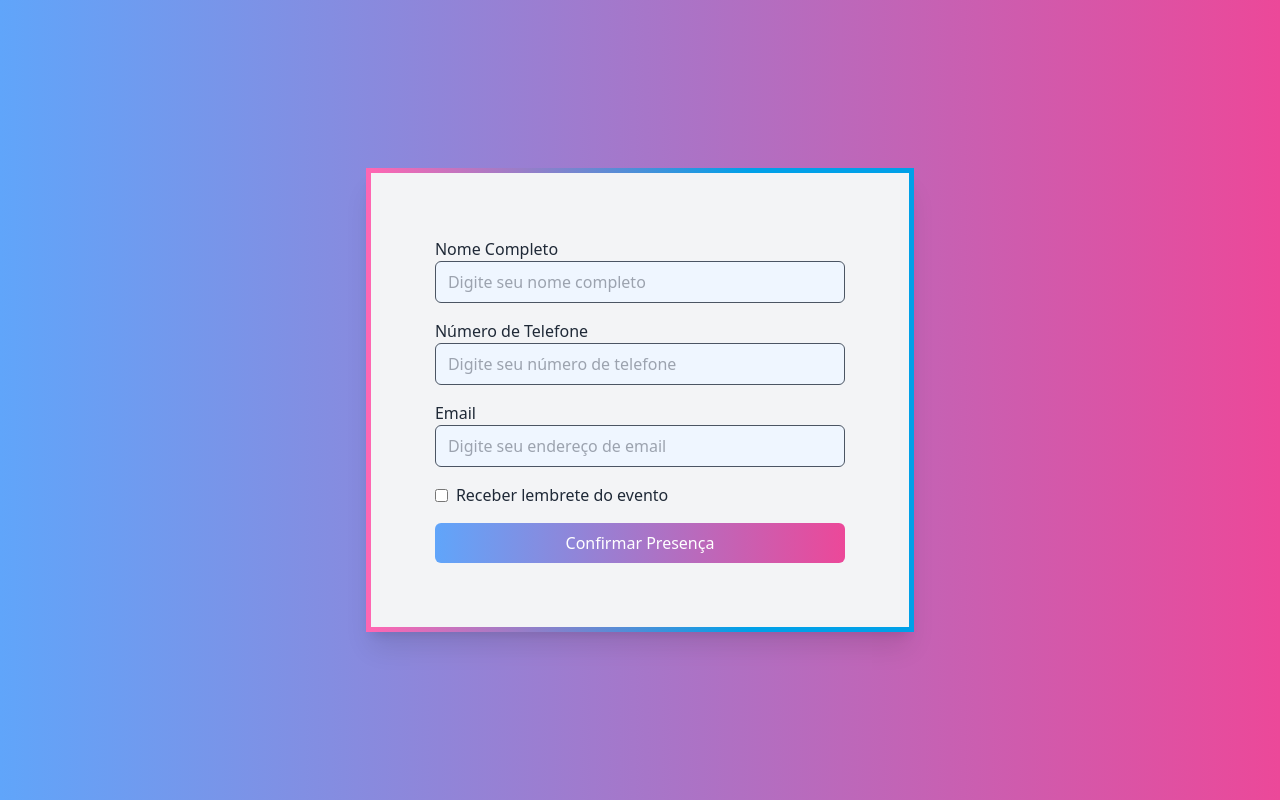
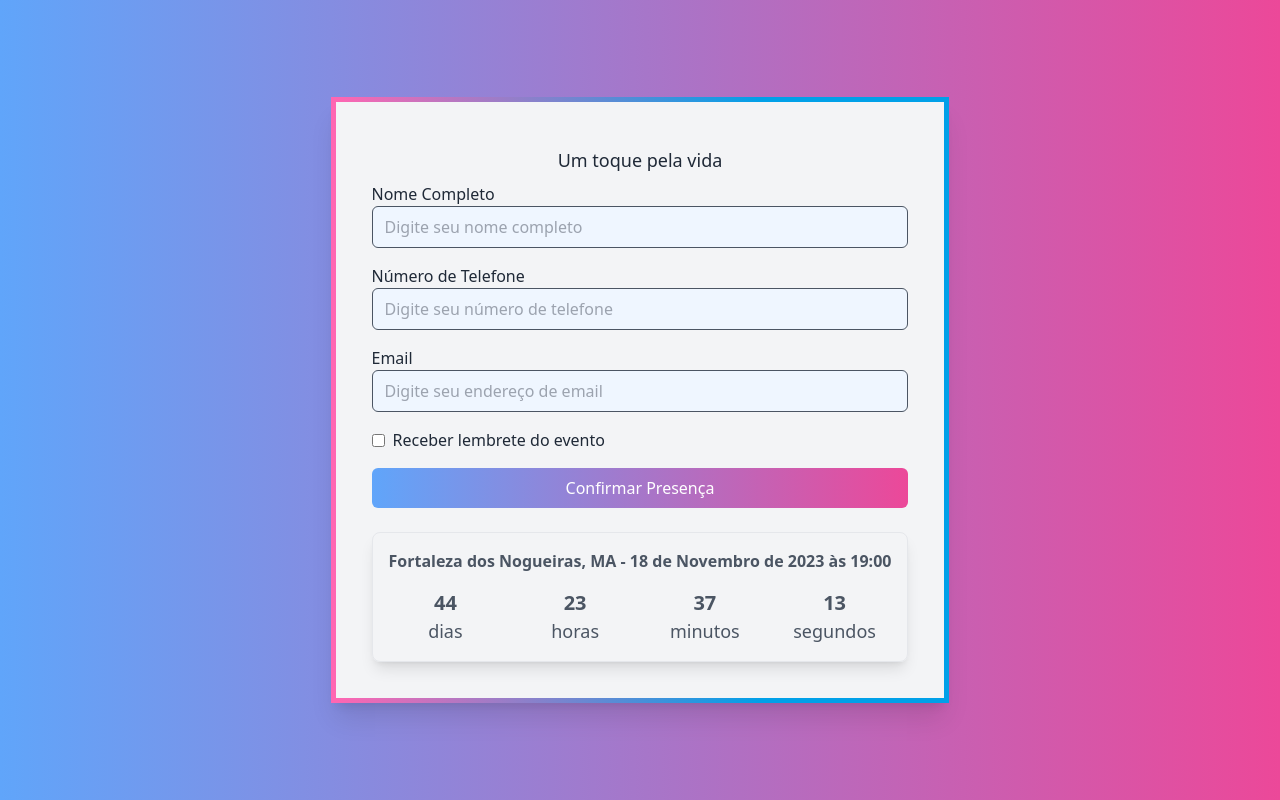
Before and after one commit to thayna-bezerra/RSVPeasy, a React (Vite) app in the folder rsvp-project/: page / in a window 1280 px wide. Built offline with nearby package versions, Linux system fonts and the light colour scheme.

Commit message:
countdown

```diff
--- a/rsvp-project/package.json
+++ b/rsvp-project/package.json
@@ -11,8 +11,10 @@
   },
   "dependencies": {
     "autoprefixer": "^10.4.16",
+    "moment": "^2.29.4",
     "postcss-cli": "^10.1.0",
     "react": "^18.2.0",
+    "react-countdown": "^2.3.5",
     "react-dom": "^18.2.0",
     "tailwindcss": "^3.3.3"
   },
--- a/rsvp-project/src/App.tsx
+++ b/rsvp-project/src/App.tsx
@@ -1,8 +1,13 @@
+import CountdownComponent from './CountdownComponent'
+
 export default function App() {
   return (
     <body className="flex w-full h-screen justify-center items-center font-Outfit text-white bg-gradient-to-r from-blue-400 to-pink-500">
-      <section className="flex flex-col justify-center rounded-lg bg-gray-100 shadow-xl p-16 relative section-border">
-        <div className="flex flex-col max-w-2xl">
+      <section className="flex flex-col justify-center rounded-lg bg-gray-100 shadow-xl p-9 relative section-border">
+        <h2 className="text-gray-800 text-lg font-medium text-center p-2">
+          Um toque pela vida
+        </h2>
+        <div className="flex flex-col max-w-2xl mb-6">
           <form>
             <div className="mb-4">
               <label className="text-gray-800 text-base font-medium mb-1">
@@ -63,6 +68,8 @@ export default function App() {
             </div>
           </form>
         </div>
+
+        <CountdownComponent />
       </section>
     </body>
   )
--- /dev/null
+++ b/rsvp-project/src/CountdownComponent.tsx
@@ -0,0 +1,37 @@
+import React from 'react'
+import Countdown from 'react-countdown'
+import moment from 'moment'
+
+const targetDate = moment('2023-11-18 19:00:00')
+
+const CountdownComponent: React.FC = () => {
+  const renderer = ({ days, hours, minutes, seconds }: any) => (
+    <div className="text-center text-gray-600">
+      <h1 className="text-base font-bold mb-4">
+        Fortaleza dos Nogueiras, MA - 18 de Novembro de 2023 às 19:00
+      </h1>
+      <div className="grid grid-cols-4 gap-4 ">
+        <div className="text-lg">
+          <span className="text-xl font-bold">{days}</span> <br /> dias
+        </div>
+        <div className="text-lg">
+          <span className="text-xl font-bold">{hours}</span> <br /> horas
+        </div>
+        <div className="text-lg">
+          <span className="text-xl font-bold">{minutes}</span> <br /> minutos
+        </div>
+        <div className="text-lg">
+          <span className="text-xl font-bold">{seconds}</span> <br /> segundos
+        </div>
+      </div>
+    </div>
+  )
+
+  return (
+    <div className="p-4 border rounded-lg shadow-lg">
+      <Countdown date={targetDate.toDate()} renderer={renderer} />
+    </div>
+  )
+}
+
+export default CountdownComponent
```
Also changed, not shown: 1 other file (tests, documents, lock files or other folders).
